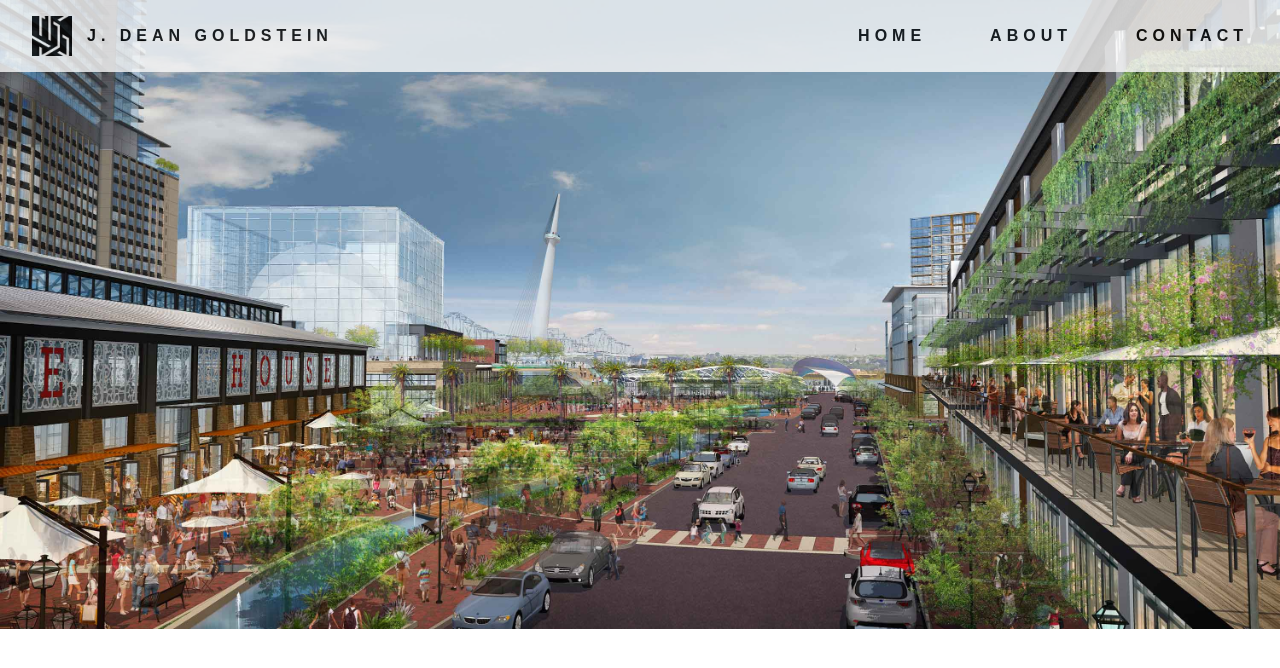
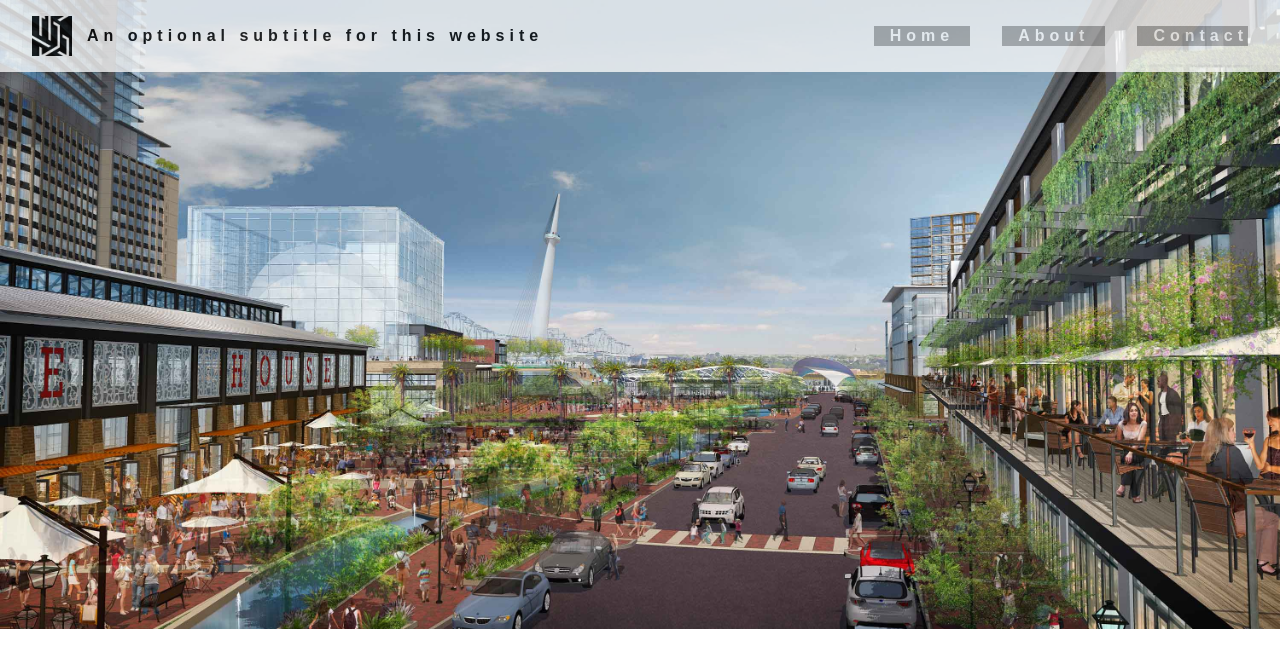
Before and after one commit to deanstein/website-experimental-svelte, a Svelte app: page / in a window 1280 px wide. Shown: the top 668 px of the page. Built offline with nearby package versions, Linux system fonts and the light colour scheme.

Commit message:
Destructuring headerOptions object for piecemeal updates (example)

```diff
--- a/src/App.svelte
+++ b/src/App.svelte
@@ -12,7 +12,7 @@
 
 <main>
   <div class='app'>
-    <Header />
+    <Header headerOptionsOverrides={$headerOptions} />
     <Hero />
   </div>
 </main>
--- a/src/stores/appOptions.js
+++ b/src/stores/appOptions.js
@@ -8,28 +8,51 @@ const appOptionsStore = {};
 
 // fill the store with any data that might change state
 import headerOptions from '../ui-modules/Header/headerOptions'
-const newHeaderOptions = Object.assign({}, headerOptions);
-newHeaderOptions.container.styleOverrides.paddingLeftRight = '2rem';
-newHeaderOptions.container.styleOverrides.backgroundColor = '#FAFAFA';
-newHeaderOptions.logo.show = true;
-newHeaderOptions.logo.src = './jdg-logo.jpg';
-newHeaderOptions.logo.alt = 'The work of Joshua Dean Goldstein';
-newHeaderOptions.logo.styleOverrides.alignItems = 'center'; // vertically align the subtitle in the header
-newHeaderOptions.logo.subtitle.show = true;
-newHeaderOptions.logo.subtitle.text = 'J. DEAN GOLDSTEIN';
-newHeaderOptions.nav.show = true;
-newHeaderOptions.nav.items = [
-    {name: 'HOME', page: 'home.html'},
-    {name: 'ABOUT', page: 'about.html'},
-    {name: 'CONTACT', page: 'contact.html'}
-];
-newHeaderOptions.nav.styleOverrides = {
-    alignItems: 'center', /* vertically align the navbar in the header */
-    itemTextColor: 'black',
-    itemTextHoverColor: 'gray',
-    itemBackgroundColor: 'none',
-    itemBackgroundColorHover: 'none'
-};
+console.log('Header options: ', headerOptions);
+
+const newHeaderOptions = {
+    ...headerOptions,
+    container: {
+        styleOverrides: {
+            ...headerOptions.container.styleOverrides,
+            backgroundColor: '#FAFAFAFA'
+        }
+    },
+    logo: {
+        show: true,
+        src: './jdg-logo.jpg',
+        alt: 'The work of Joshua Dean Goldstein',
+        subtitle: {
+            ...headerOptions.logo.subtitle,
+            show: true
+        },
+        styleOverrides: {
+            alignItems: 'center'
+        }
+    }
+ }
+
+// newHeaderOptions.container.styleOverrides.paddingLeftRight = '2rem';
+// newHeaderOptions.container.styleOverrides.backgroundColor = '#FAFAFA';
+// newHeaderOptions.logo.show = true;
+// newHeaderOptions.logo.src = './jdg-logo.jpg';
+// newHeaderOptions.logo.alt = 'The work of Joshua Dean Goldstein';
+// newHeaderOptions.logo.styleOverrides.alignItems = 'center'; // vertically align the subtitle in the header
+// newHeaderOptions.logo.subtitle.show = true;
+// newHeaderOptions.logo.subtitle.text = 'J. DEAN GOLDSTEIN';
+// newHeaderOptions.nav.show = true;
+// newHeaderOptions.nav.items = [
+//     {name: 'HOME', page: 'home.html'},
+//     {name: 'ABOUT', page: 'about.html'},
+//     {name: 'CONTACT', page: 'contact.html'}
+// ];
+// newHeaderOptions.nav.styleOverrides = {
+//     alignItems: 'center', /* vertically align the navbar in the header */
+//     itemTextColor: 'black',
+//     itemTextHoverColor: 'gray',
+//     itemBackgroundColor: 'none',
+//     itemBackgroundColorHover: 'none'
+// };
 
 appOptionsStore['headerOptions'] = writable(newHeaderOptions);
 
```
